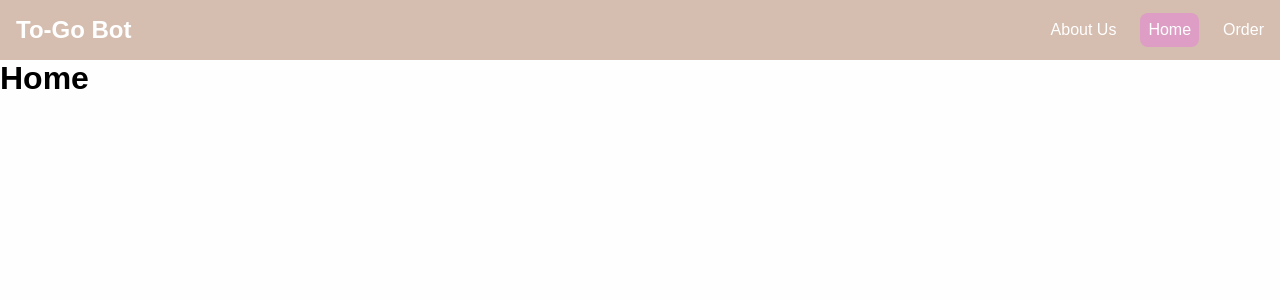
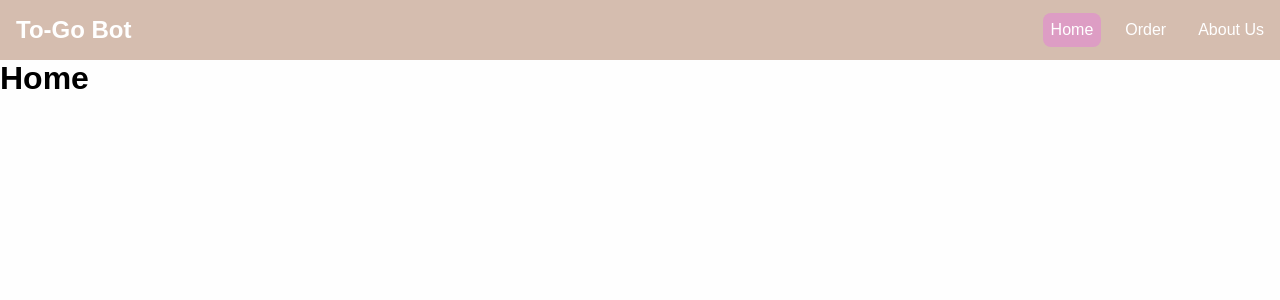
Before and after one commit to spring24pnmclass/frontend, a React (Vite) app: page / in a window 1280 px wide. Shown: the top 300 px of the page. Built offline with nearby package versions, Linux system fonts and the light colour scheme.

Commit message:
Update Navbar.jsx
Change orientation for navbar

```diff
--- a/src/components/Navbar.jsx
+++ b/src/components/Navbar.jsx
@@ -18,14 +18,14 @@ export const Navbar = () => {
       </div>
       <ul className={menuOpen ? "open" : ""}>
         <li>
-          <NavLink to="/about">About Us</NavLink>
-        </li>
-        <li>
           <NavLink to="/">Home</NavLink>
         </li>
         <li>
           <NavLink to="/order">Order</NavLink>
         </li>
+        <li>
+          <NavLink to="/about">About Us</NavLink>
+        </li>
       </ul>
     </nav>
   );
```
